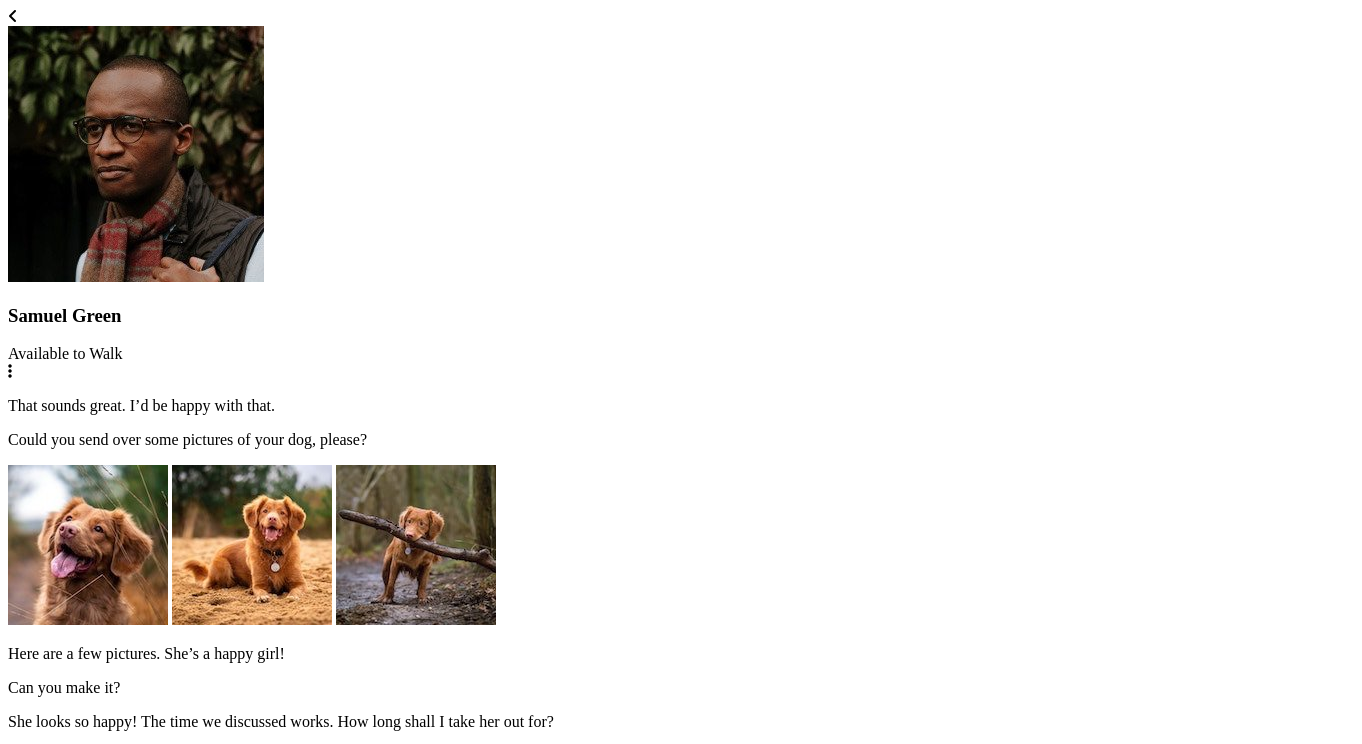
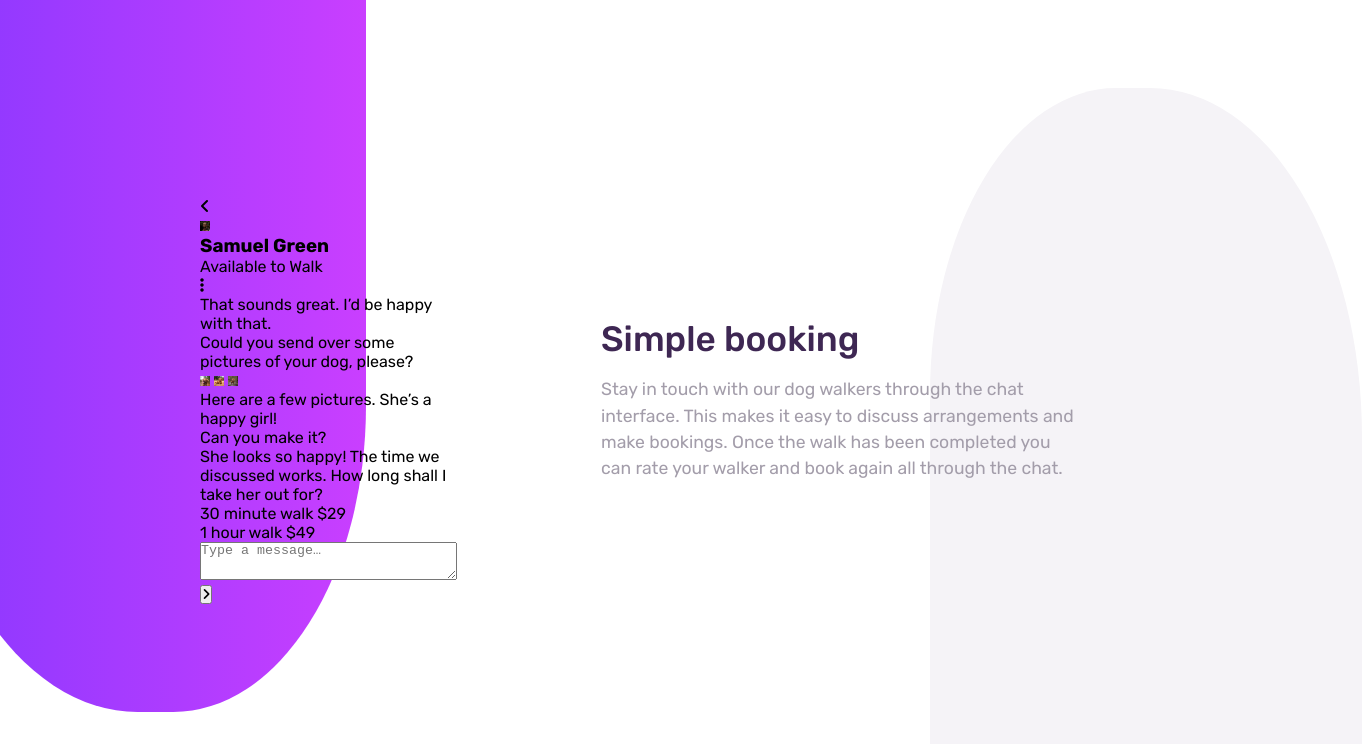
Before and after one commit to kauasilvandrade/chat-app-ilustration, a plain HTML site: page index.html in a window 1280 px wide. Shown: the top 744 px of the page, 1362 px wide, since content can reach past the window. Drawn offline with Linux system fonts and the light colour scheme.

Commit message:
começando a estilizar o celular

```diff
--- a/assets/css/style.css
+++ b/assets/css/style.css
@@ -22,6 +22,128 @@
 }
 
 /* CORPO */
-* {}
+* {
+    margin: 0;
+    padding: 0;
+    box-sizing: border-box;
+}
 
-body {}
+body {
+    display: flex;
+    align-items: center;
+    justify-content: center;
+    height: 100vh;
+    width: 100%;
+    position: relative;
+    overflow: hidden;
+    font-family: 'Rubik', sans-serif;
+}
+
+.conteudoContainer {
+    max-width: 880px;
+    width: 100%;
+    margin: 0 auto;
+    display: flex;
+    align-items: center;
+    gap: 9rem;
+}
+
+.conteudoContainer::before {
+    position: absolute;
+    content: '';
+    background-image: linear-gradient(to right, var(--gradientviolet), var(--gradientMagenta) 148%);
+    display: block;
+    width: 28rem;
+    height: 89vh;
+    z-index: -1;
+    left: -82px;
+    top: 0;
+    border-radius: 0 0 43% 49%;
+}
+
+.conteudoContainer::after {
+    position: absolute;
+    content: '';
+    background-color: var(--fundoApp);
+    display: block;
+    width: 27rem;
+    height: 89vh;
+    z-index: -1;
+    right: -82px;
+    bottom: 0;
+    border-radius: 43% 49% 0 0;
+}
+
+/* CELULAR */
+.conteudo__telaCelular {}
+
+/* ÁREA DE INFORMAÇÕES DO PERFIL DO USUÁRIO */
+.telaCelular__infoUsuario {}
+
+.infoUsuario__perfilUsuario {}
+
+.perfilUsuario__iconeVoltar {}
+
+.perfilUsuario__iconeVoltar i {}
+
+.perfilUsuario__perfil {}
+
+.perfilUsuario__perfil img {
+    width: 10px;
+}
+
+.perfilUsuario__perfil h3 {}
+
+.perfil__disponivel {}
+
+.infoUsuario__menu {}
+
+.infoUsuario__menu i {}
+
+/* ÁREA DA CONVERSA E DIGITAÇÃO DE MENSAGEM */
+.telaCelular__conversasUsuario {}
+
+.conversasUsuario__mensagem {}
+
+.conversasUsuario__mensagem p {}
+
+/* MENSAGEM QUE VAI SER EXIBIDA NO CANTO DIREITO DA TELA */
+.conversasUsuario__mensagem--direita {}
+
+.conversasUsuario__mensagemImg {}
+
+.conversasUsuario__mensagemImg img {
+    width: 10px;
+}
+
+/* MENSAGEM DE TEMPO E PREÇO DA CORRIDA */
+.conversasUsuario__mensagemTempoPreco {}
+
+.mensagemTempoPreco__tempo {}
+
+.mensagemTempoPreco__preco {}
+
+/* ÁREA DE DIGITAR MENSAGEM */
+.telaCelular__escreverMensagem {}
+
+.escreverMensagem__mensagem {
+    height: 38px;
+}
+
+.escreverMensagem__botaoEnviar {}
+
+/* INTRODUÇÃO */
+.conteudo__introducao {}
+
+.conteudo__introducao h1 {
+    color: var(--titulo);
+    font-size: 2.2em;
+    font-weight: 500;
+    margin-bottom: 1rem;
+}
+
+.conteudo__introducao p {
+    color: var(--paragrafo);
+    line-height: 1.5em;
+    font-size: 1.1em;
+}
```
Also changed, not shown: index.html (+1 -0 lines).
